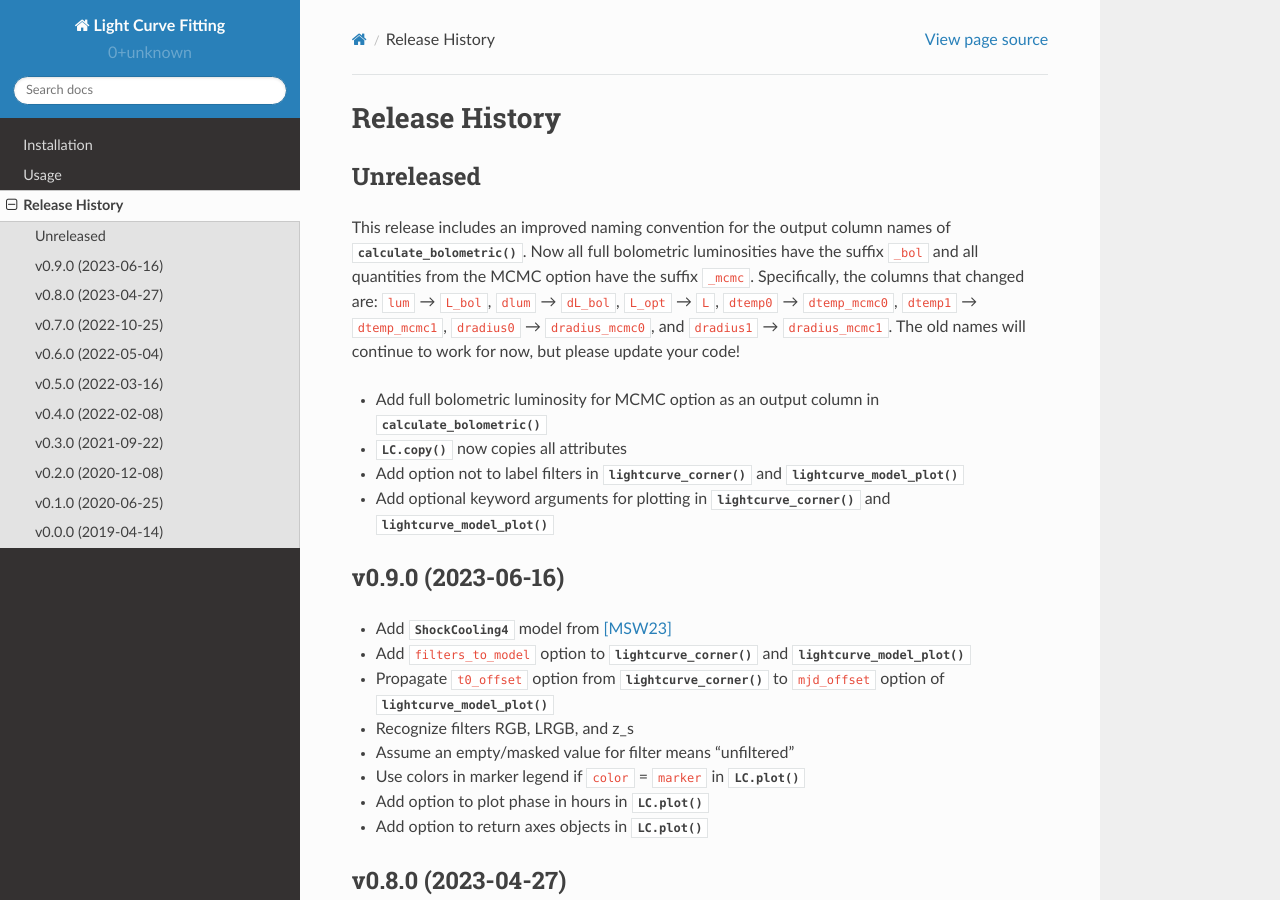
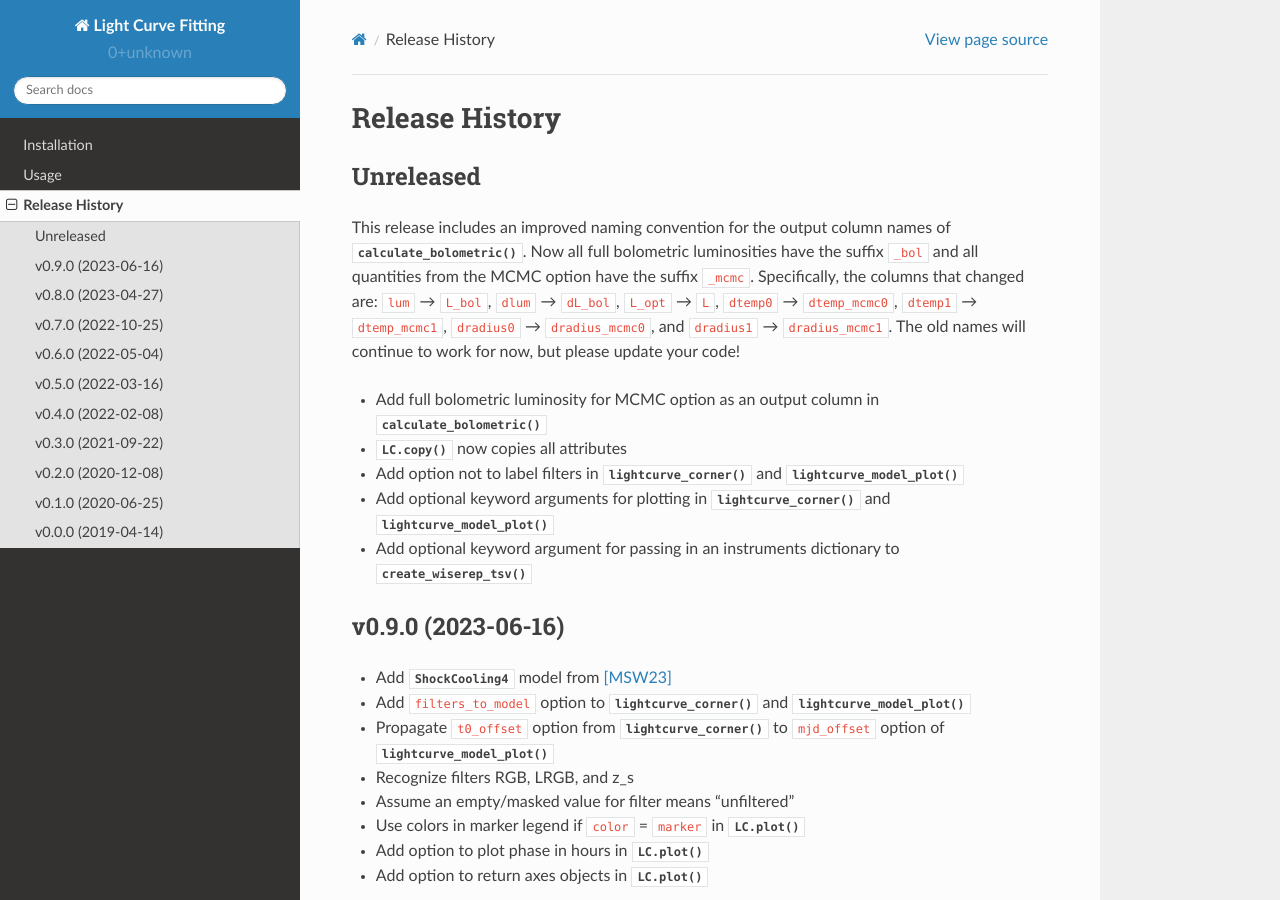
Before and after one commit to griffin-h/lightcurve_fitting, a Sphinx documentation site: the page built from docs/source/release-history.rst, in a window 1280 px wide and 900 px high. Built offline with Sphinx 7.4.7 and the Read the Docs theme 2.0.0, drawn with Linux system fonts in a browser that asks for light colours; pages that are not in the unit, such as notebooks, are missing from menus.

Commit message:
adding change to release notes

```diff
--- a/docs/source/release-history.rst
+++ b/docs/source/release-history.rst
@@ -10,6 +10,7 @@ This release includes an improved naming convention for the output column names
 * :meth:`.LC.copy` now copies all attributes
 * Add option not to label filters in :func:`.lightcurve_corner` and :func:`lightcurve_model_plot`
 * Add optional keyword arguments for plotting in :func:`.lightcurve_corner` and :func:`lightcurve_model_plot`
+* Add optional keyword argument for passing in an instruments dictionary to :func:`.create_wiserep_tsv`
 
 v0.9.0 (2023-06-16)
 -------------------
```
